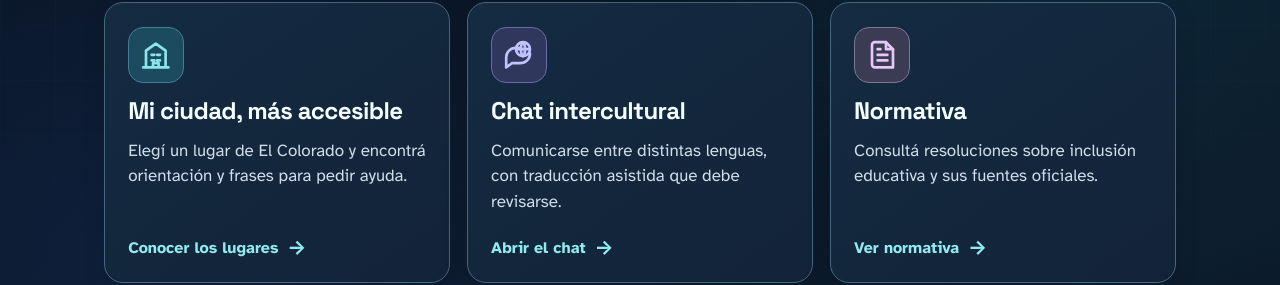
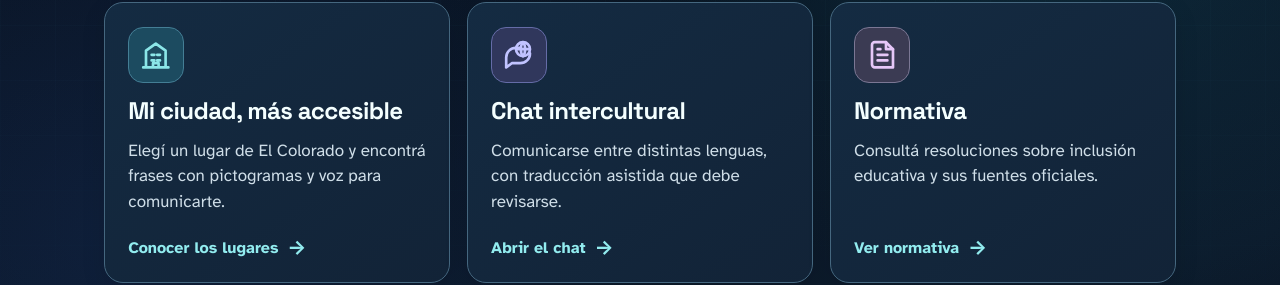
Before and after one commit to beludellamea-cmyk/BERMEJOACCESIBLE, a plain HTML site: page explorar.html in a window 1280 px wide. Shown: the part 250-535 px from the top of the page. Drawn offline with Linux system fonts and the light colour scheme; a web font is replaced by a local one.

Commit message:
Ciudad accesible: destacar las frases visuales y con voz desde la navegación

```diff
--- a/explorar.html
+++ b/explorar.html
@@ -79,7 +79,7 @@
             <a class="explorar__enlace" href="ciudad.html">
               <span class="explorar__icono explorar__icono--ciudad"><svg viewBox="0 0 24 24" fill="none" stroke="currentColor" stroke-width="1.9" stroke-linecap="round" stroke-linejoin="round" aria-hidden="true" focusable="false"><path d="M3 21h18M5 21V9l7-5 7 5v12M9 12h2m2 0h2M9 16h2m2 0h2M10 21v-3h4v3"/></svg></span>
               <h2>Mi ciudad, más accesible</h2>
-              <p>Elegí un lugar de El Colorado y encontrá orientación y frases para pedir ayuda.</p>
+              <p>Elegí un lugar de El Colorado y encontrá frases con pictogramas y voz para comunicarte.</p>
               <span class="explorar__accion">Conocer los lugares <span aria-hidden="true">→</span></span>
             </a>
           </li>
```
